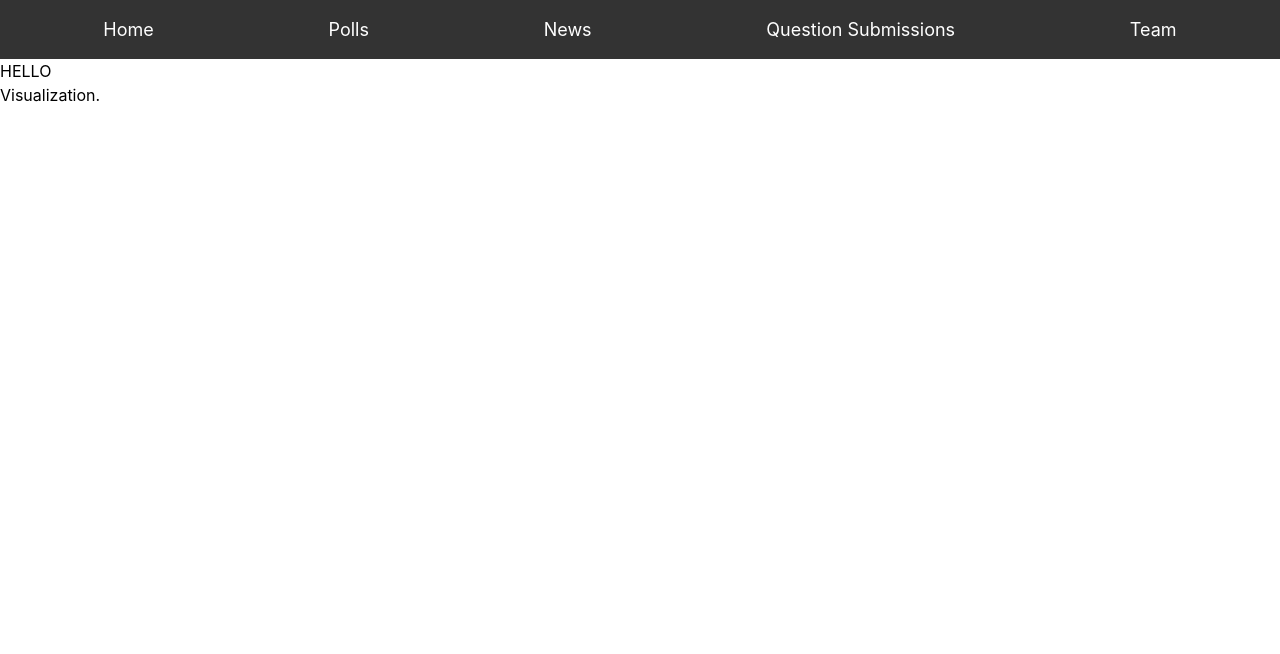
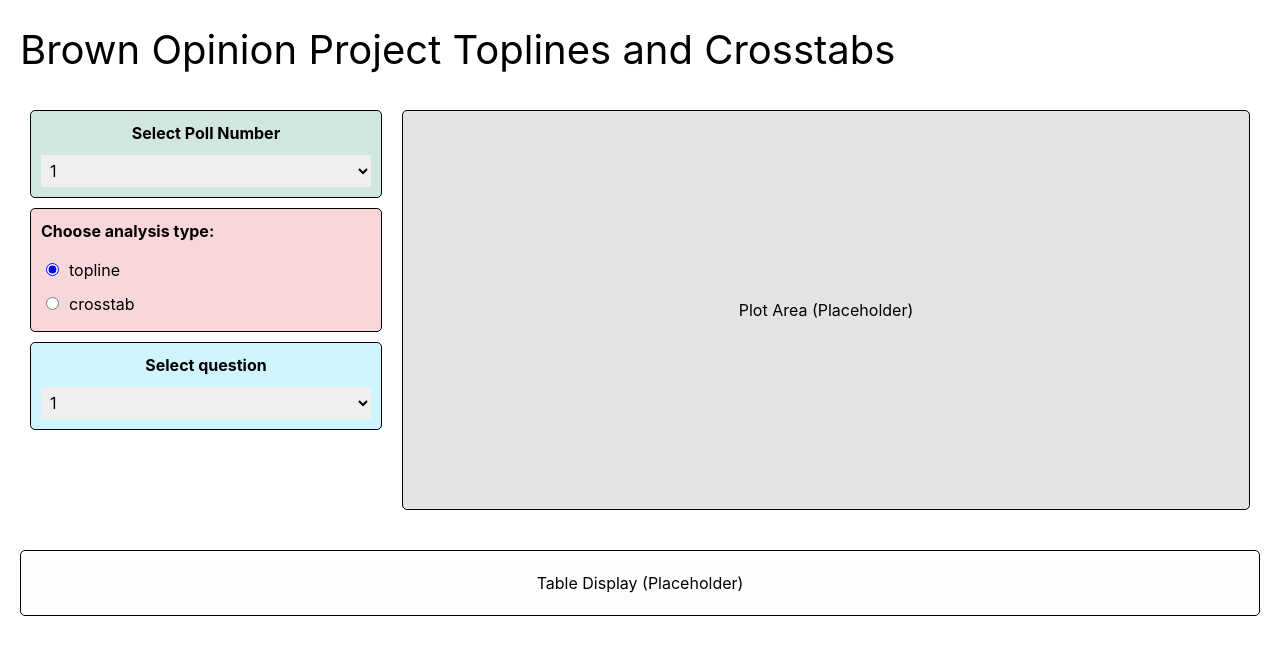
Before and after one commit to fullstackatbrown/project-bop, a React (Create React App) app: page /visualization in a window 1280 px wide. Shown: the top 654 px of the page. Built offline with nearby package versions, Linux system fonts and the light colour scheme.

Commit message:
visualization page outline done

```diff
--- a/src/App.js
+++ b/src/App.js
@@ -2,7 +2,8 @@ import {
     BrowserRouter as Router,
     Switch,
     Route,
-    Link
+    Link,
+    useLocation
 } from "react-router-dom";
 import "./App.css";
 import Home from "./pages/Home";
@@ -10,12 +11,15 @@ import Polls from "./pages/Polls";
 import News from "./pages/News";
 import QuestionSubmissions from "./pages/QuestionSubmissions";
 import Team from "./pages/Team";
-import Visualization from "./pages/Visualization"
+import Visualization from "./pages/Visualization";
 
-export default function App() {
+function Layout({ children }) {
+    const location = useLocation();
+    const hideNavbarPaths = ["/visualization"];
+
     return (
-        <Router>
-            <div>
+        <>
+            {!hideNavbarPaths.includes(location.pathname) && (
                 <nav>
                     <ul className="navbar">
                         <li>
@@ -35,7 +39,16 @@ export default function App() {
                         </li>
                     </ul>
                 </nav>
+            )}
+            {children}
+        </>
+    );
+}
 
+export default function App() {
+    return (
+        <Router>
+            <Layout>
                 <Switch>
                     <Route path="/polls">
                         <Polls />
@@ -56,7 +69,7 @@ export default function App() {
                         <Home />
                     </Route>
                 </Switch>
-            </div>
+            </Layout>
         </Router>
     );
 }
--- a/src/pages/Visualization.js
+++ b/src/pages/Visualization.js
@@ -1,10 +1,143 @@
-import React from "react";
+// Visualization.js
+import React, { useState } from 'react';
 
-export default function Visualization() {
-    return (
-        <div>
-            <h1>HELLO</h1>
-            <p>Visualization.</p>
+const Visualization = () => {
+  const [pollNumber, setPollNumber] = useState('1');
+  const [analysisType, setAnalysisType] = useState('topline');
+  const [toplineQuestion, setToplineQuestion] = useState('1');
+  const [crosstabBy, setCrosstabBy] = useState('1');
+  const [crosstabResults, setCrosstabResults] = useState('1');
+
+  const handlePollChange = (e) => setPollNumber(e.target.value);
+  const handleToplineQuestionChange = (e) => setToplineQuestion(e.target.value);
+  const handleCrosstabByChange = (e) => setCrosstabBy(e.target.value);
+  const handleCrosstabResultsChange = (e) => setCrosstabResults(e.target.value);
+
+  const containerStyle = { padding: '20px' };
+  const headerStyle = { fontSize: '2.5rem', marginBottom: '20px' };
+  const rowStyle = { display: 'flex', flexDirection: 'row', marginBottom: '20px' };
+  const leftColumnStyle = { flex: '0 0 30%', padding: '10px' };
+  const rightColumnStyle = { flex: '0 0 70%', padding: '10px' };
+  const boxStyle = { marginBottom: '10px', padding: '10px', border: '1px solid #000', borderRadius: '5px', textAlign: 'center' };
+
+  const selectStyle = {
+    marginTop: '10px',
+    padding: '5px',
+    width: '100%',
+    maxHeight: '200px', // Limits dropdown height to ensure scrolling
+    overflowY: 'auto', // Enables scrolling when there are too many options
+  };
+
+  return (
+    <div style={containerStyle}>
+      <h1 style={headerStyle}>Brown Opinion Project Toplines and Crosstabs</h1>
+
+      <div style={rowStyle}>
+        <div style={leftColumnStyle}>
+          <div style={{ ...boxStyle, backgroundColor: '#d1e7dd' }}>
+            <strong>Select Poll Number</strong>
+            <br />
+            <select value={pollNumber} onChange={handlePollChange} style={selectStyle}>
+              {Array.from({ length: 14 }, (_, index) => (
+                <option key={index + 1} value={index + 1}>
+                  {index + 1}
+                </option>
+              ))}
+            </select>
+          </div>
+
+          <div style={{ ...boxStyle, backgroundColor: '#f8d7da', textAlign: 'left' }}>
+            <strong>Choose analysis type:</strong>
+            <div style={{ marginTop: '10px' }}>
+              <label style={{ display: 'block', padding: '5px', cursor: 'pointer' }}>
+                <input
+                  type="radio"
+                  name="analysis"
+                  value="topline"
+                  checked={analysisType === 'topline'}
+                  onChange={() => setAnalysisType('topline')}
+                  style={{ accentColor: 'blue', marginRight: '10px' }}
+                />
+                topline
+              </label>
+              <label style={{ display: 'block', padding: '5px', cursor: 'pointer' }}>
+                <input
+                  type="radio"
+                  name="analysis"
+                  value="crosstab"
+                  checked={analysisType === 'crosstab'}
+                  onChange={() => setAnalysisType('crosstab')}
+                  style={{ accentColor: 'blue', marginRight: '10px' }}
+                />
+                crosstab
+              </label>
+            </div>
+          </div>
+
+          {analysisType === 'topline' && (
+            <div style={{ ...boxStyle, backgroundColor: '#cff4fc' }}>
+              <strong>Select question</strong>
+              <br />
+              <select value={toplineQuestion} onChange={handleToplineQuestionChange} style={selectStyle}>
+                {Array.from({ length: 20 }, (_, index) => (
+                  <option key={index + 1} value={index + 1}>
+                    {index + 1}
+                  </option>
+                ))}
+              </select>
+            </div>
+          )}
+
+          {analysisType === 'crosstab' && (
+            <>
+              <div style={{ ...boxStyle, backgroundColor: '#cff4fc' }}>
+                <strong>Select question to crosstab by</strong>
+                <br />
+                <select value={crosstabBy} onChange={handleCrosstabByChange} style={selectStyle}>
+                  {Array.from({ length: 21 }, (_, index) => (
+                    <option key={index + 1} value={index + 1}>
+                      {index + 1}
+                    </option>
+                  ))}
+                </select>
+              </div>
+              <div style={{ ...boxStyle, backgroundColor: '#fff3cd' }}>
+                <strong>Select question to get results</strong>
+                <br />
+                <select value={crosstabResults} onChange={handleCrosstabResultsChange} style={selectStyle}>
+                  {Array.from({ length: 21 }, (_, index) => (
+                    <option key={index + 1} value={index + 1}>
+                      {index + 1}
+                    </option>
+                  ))}
+                </select>
+              </div>
+            </>
+          )}
         </div>
-    );
-}
+
+        <div style={rightColumnStyle}>
+          <div
+            style={{
+              ...boxStyle,
+              backgroundColor: '#e2e3e5',
+              width: '100%',
+              height: '400px',
+              display: 'flex',
+              alignItems: 'center',
+              justifyContent: 'center',
+            }}
+          >
+            Plot Area (Placeholder)
+          </div>
+        </div>
+      </div>
+
+      <div style={{ ...boxStyle, backgroundColor: '#fefefe', width: '100%', padding: '20px' }}>
+        Table Display (Placeholder)
+      </div>
+    </div>
+  );
+};
+
+export default Visualization;
```
